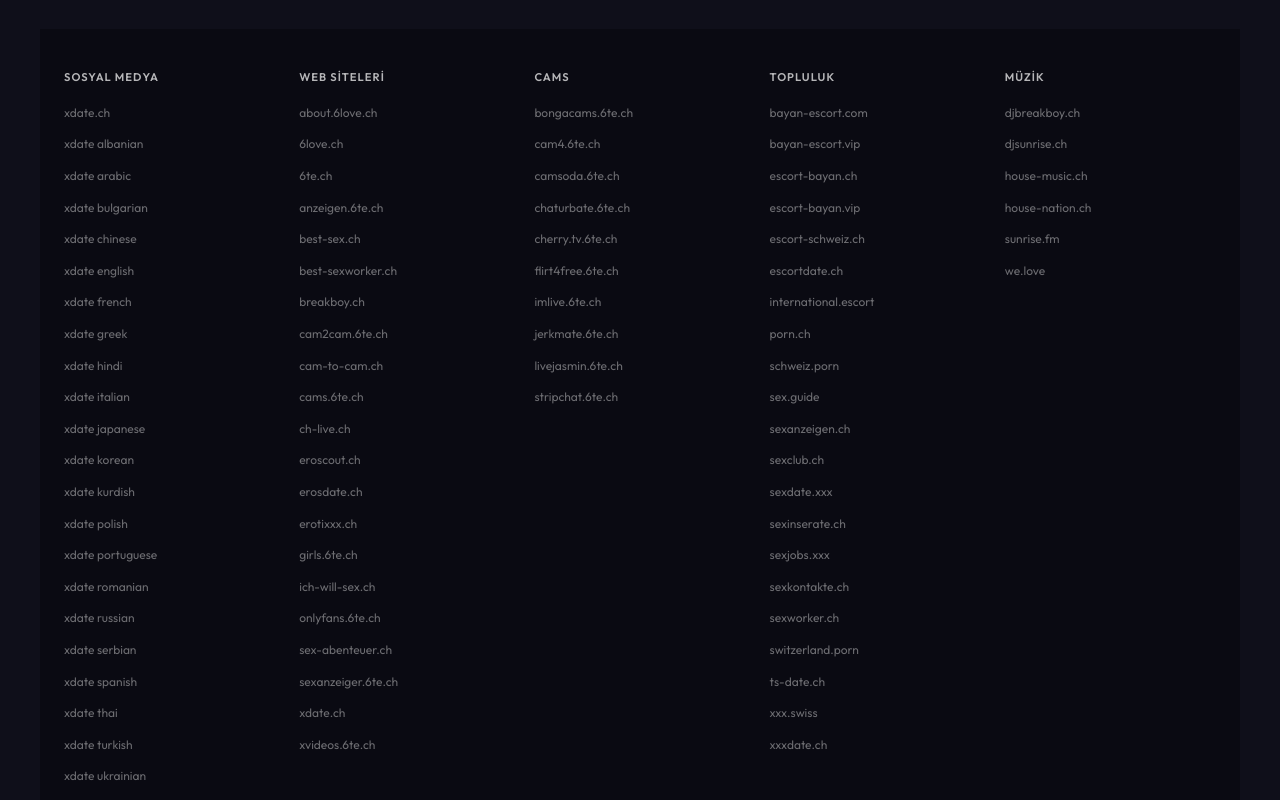
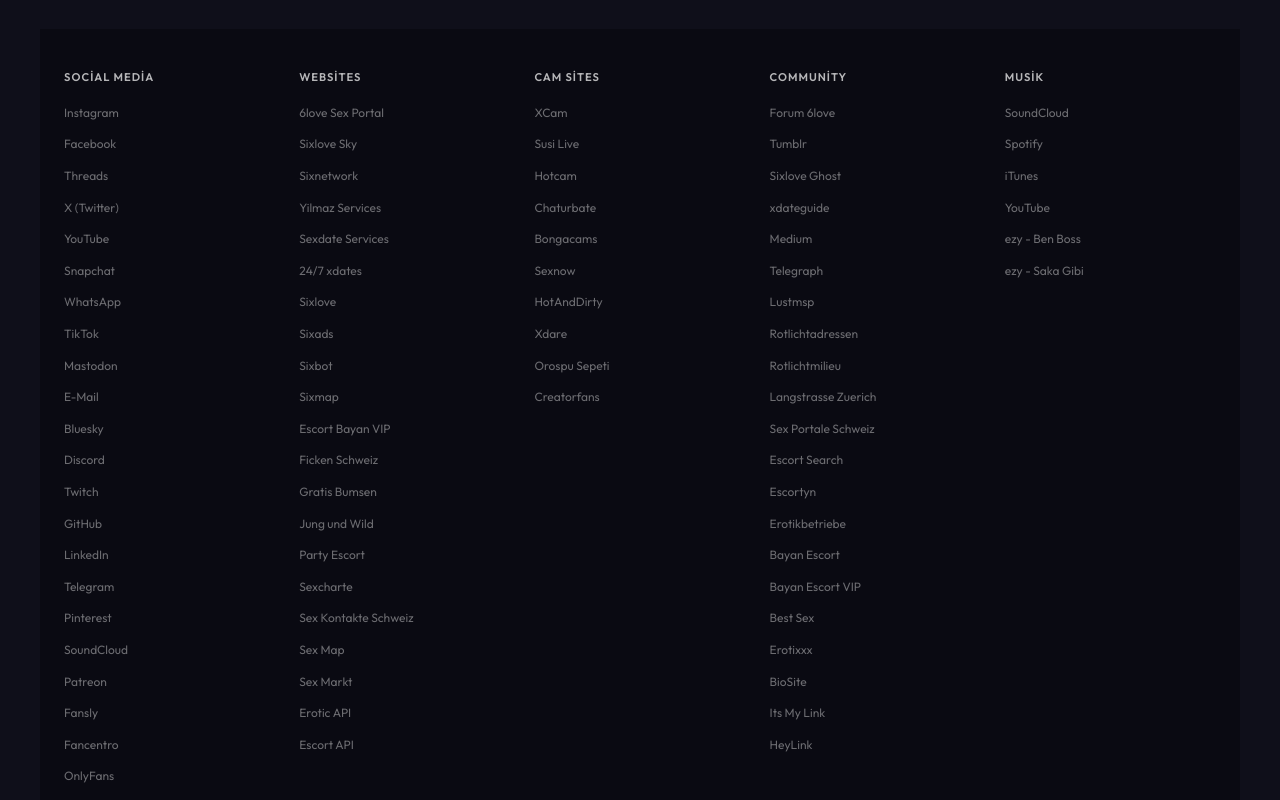
Before and after one commit to breakiboy/escort-bayan.vip, a plain HTML site: page index.html in a window 1280 px wide. Shown: the part 4960-5760 px from the top of the page. Drawn offline with Linux system fonts and the light colour scheme; no server answers.

Commit message:
fix: Network section wie sixlove-landing

```diff
--- a/index.html
+++ b/index.html
@@ -271,111 +271,111 @@
     </div>
   </section>
 
-  <!-- Network Section -->
+    <!-- Network Section -->
   <section class="network-section">
     <div>
-      <h3>Sosyal Medya</h3>
+      <h3>Social Media</h3>
       <ul>
-        <li><a href="https://xdate.ch" target="_blank" rel="noopener">xdate.ch</a></li>
-        <li><a href="https://xdate-ede.translate.goog/?_x_tr_sl=de&_x_tr_tl=sq&_x_tr_hl=de&_x_tr_pto=wapp" target="_blank" rel="noopener">xdate albanian</a></li>
-        <li><a href="https://xdate-ch.translate.goog/?_x_tr_sl=de&_x_tr_tl=ar&_x_tr_hl=de&_x_tr_pto=wapp" target="_blank" rel="noopener">xdate arabic</a></li>
-        <li><a href="https://xdate-ch.translate.goog/?_x_tr_sl=de&_x_tr_tl=bg&_x_tr_hl=de&_x_tr_pto=wapp" target="_blank" rel="noopener">xdate bulgarian</a></li>
-        <li><a href="https://xdate-ch.translate.goog/?_x_tr_sl=de&_x_tr_tl=zh-CN&_x_tr_hl=de&_x_tr_pto=wapp" target="_blank" rel="noopener">xdate chinese</a></li>
-        <li><a href="https://xdate-ch.translate.goog/?_x_tr_sl=de&_x_tr_tl=en&_x_tr_hl=de&_x_tr_pto=wapp" target="_blank" rel="noopener">xdate english</a></li>
-        <li><a href="https://xdate-ch.translate.goog/?_x_tr_sl=de&_x_tr_tl=fr&_x_tr_hl=de&_x_tr_pto=wapp" target="_blank" rel="noopener">xdate french</a></li>
-        <li><a href="https://xdate-ch.translate.goog/?_x_tr_sl=de&_x_tr_tl=el&_x_tr_hl=de&_x_tr_pto=wapp" target="_blank" rel="noopener">xdate greek</a></li>
-        <li><a href="https://xdate-ch.translate.goog/?_x_tr_sl=de&_x_tr_tl=hi&_x_tr_hl=de&_x_tr_pto=wapp" target="_blank" rel="noopener">xdate hindi</a></li>
-        <li><a href="https://xdate-ch.translate.goog/?_x_tr_sl=de&_x_tr_tl=it&_x_tr_hl=de&_x_tr_pto=wapp" target="_blank" rel="noopener">xdate italian</a></li>
-        <li><a href="https://xdate-ch.translate.goog/?_x_tr_sl=de&_x_tr_tl=ja&_x_tr_hl=de&_x_tr_pto=wapp" target="_blank" rel="noopener">xdate japanese</a></li>
-        <li><a href="https://xdate-ch.translate.goog/?_x_tr_sl=de&_x_tr_tl=ko&_x_tr_hl=de&_x_tr_pto=wapp" target="_blank" rel="noopener">xdate korean</a></li>
-        <li><a href="https://xdate-ch.translate.goog/?_x_tr_sl=de&_x_tr_tl=ku&_x_tr_hl=de&_x_tr_pto=wapp" target="_blank" rel="noopener">xdate kurdish</a></li>
-        <li><a href="https://xdate-ch.translate.goog/?_x_tr_sl=de&_x_tr_tl=pl&_x_tr_hl=de&_x_tr_pto=wapp" target="_blank" rel="noopener">xdate polish</a></li>
-        <li><a href="https://xdate-ch.translate.goog/?_x_tr_sl=de&_x_tr_tl=pt&_x_tr_hl=de&_x_tr_pto=wapp" target="_blank" rel="noopener">xdate portuguese</a></li>
-        <li><a href="https://xdate-ch.translate.goog/?_x_tr_sl=de&_x_tr_tl=ro&_x_tr_hl=de&_x_tr_pto=wapp" target="_blank" rel="noopener">xdate romanian</a></li>
-        <li><a href="https://xdate-ch.translate.goog/?_x_tr_sl=de&_x_tr_tl=ru&_x_tr_hl=de&_x_tr_pto=wapp" target="_blank" rel="noopener">xdate russian</a></li>
-        <li><a href="https://xdate-ch.translate.goog/?_x_tr_sl=de&_x_tr_tl=sr&_x_tr_hl=de&_x_tr_pto=wapp" target="_blank" rel="noopener">xdate serbian</a></li>
-        <li><a href="https://xdate-ch.translate.goog/?_x_tr_sl=de&_x_tr_tl=es&_x_tr_hl=de&_x_tr_pto=wapp" target="_blank" rel="noopener">xdate spanish</a></li>
-        <li><a href="https://xdate-ch.translate.goog/?_x_tr_sl=de&_x_tr_tl=th&_x_tr_hl=de&_x_tr_pto=wapp" target="_blank" rel="noopener">xdate thai</a></li>
-        <li><a href="https://xdate-ch.translate.goog/?_x_tr_sl=de&_x_tr_tl=tr&_x_tr_hl=de&_x_tr_pto=wapp" target="_blank" rel="noopener">xdate turkish</a></li>
-        <li><a href="https://xdate-ch.translate.goog/?_x_tr_sl=de&_x_tr_tl=uk&_x_tr_hl=de&_x_tr_pto=wapp" target="_blank" rel="noopener">xdate ukrainian</a></li>
+        <li><a href="https://instagram.com/6love_swiss">Instagram</a></li>
+        <li><a href="https://www.facebook.com/6loveCH/">Facebook</a></li>
+        <li><a href="https://www.threads.net/@6love_swiss">Threads</a></li>
+        <li><a href="https://x.com/6loveCH">X (Twitter)</a></li>
+        <li><a href="https://www.youtube.com/@6love963">YouTube</a></li>
+        <li><a href="https://www.snapchat.com/add/sixlove.ch">Snapchat</a></li>
+        <li><a href="https://api.whatsapp.com/send?phone=417787394445">WhatsApp</a></li>
+        <li><a href="https://www.tiktok.com/@069darkangel">TikTok</a></li>
+        <li><a href="https://mastodon.social/@6love">Mastodon</a></li>
+        <li><a href="mailto:info@6love.ch">E-Mail</a></li>
+        <li><a href="https://bsky.app/profile/sixlove.bsky.social">Bluesky</a></li>
+        <li><a href="https://discord.gg/fC5PGATNkX">Discord</a></li>
+        <li><a href="https://www.twitch.tv/6lovech">Twitch</a></li>
+        <li><a href="https://github.com/breakiboy/6love">GitHub</a></li>
+        <li><a href="https://www.linkedin.com/in/evren-yilmaz-6a62a6a7/">LinkedIn</a></li>
+        <li><a href="https://t.me/sixlovenet">Telegram</a></li>
+        <li><a href="https://www.pinterest.de/sixlove/">Pinterest</a></li>
+        <li><a href="https://soundcloud.com/6love-ch">SoundCloud</a></li>
+        <li><a href="https://www.patreon.com/c/Sixlove">Patreon</a></li>
+        <li><a href="https://fans.ly/r/6love">Fansly</a></li>
+        <li><a href="https://fancentro.com/sell/registration/?acode=8dEYtVin">Fancentro</a></li>
+        <li><a href="https://onlyfans.com/sixlove-swiss">OnlyFans</a></li>
       </ul>
     </div>
     <div>
-      <h3>Web Siteleri</h3>
+      <h3>Websites</h3>
       <ul>
-        <li><a href="https://about.6love.ch" target="_blank" rel="noopener">about.6love.ch</a></li>
-        <li><a href="https://6love.ch" target="_blank" rel="noopener">6love.ch</a></li>
-        <li><a href="https://6te.ch" target="_blank" rel="noopener">6te.ch</a></li>
-        <li><a href="https://anzeigen.6te.ch" target="_blank" rel="noopener">anzeigen.6te.ch</a></li>
-        <li><a href="https://best-sex.ch" target="_blank" rel="noopener">best-sex.ch</a></li>
-        <li><a href="https://best-sexworker.ch" target="_blank" rel="noopener">best-sexworker.ch</a></li>
-        <li><a href="https://breakboy.ch" target="_blank" rel="noopener">breakboy.ch</a></li>
-        <li><a href="https://cam2cam.6te.ch" target="_blank" rel="noopener">cam2cam.6te.ch</a></li>
-        <li><a href="https://cam-to-cam.ch" target="_blank" rel="noopener">cam-to-cam.ch</a></li>
-        <li><a href="https://cams.6te.ch" target="_blank" rel="noopener">cams.6te.ch</a></li>
-        <li><a href="https://ch-live.ch" target="_blank" rel="noopener">ch-live.ch</a></li>
-        <li><a href="https://eroscout.ch" target="_blank" rel="noopener">eroscout.ch</a></li>
-        <li><a href="https://erosdate.ch" target="_blank" rel="noopener">erosdate.ch</a></li>
-        <li><a href="https://erotixxx.ch" target="_blank" rel="noopener">erotixxx.ch</a></li>
-        <li><a href="https://girls.6te.ch" target="_blank" rel="noopener">girls.6te.ch</a></li>
-        <li><a href="https://ich-will-sex.ch" target="_blank" rel="noopener">ich-will-sex.ch</a></li>
-        <li><a href="https://onlyfans.6te.ch" target="_blank" rel="noopener">onlyfans.6te.ch</a></li>
-        <li><a href="https://sex-abenteuer.ch" target="_blank" rel="noopener">sex-abenteuer.ch</a></li>
-        <li><a href="https://sexanzeiger.6te.ch" target="_blank" rel="noopener">sexanzeiger.6te.ch</a></li>
-        <li><a href="https://xdate.ch" target="_blank" rel="noopener">xdate.ch</a></li>
-        <li><a href="https://xvideos.6te.ch" target="_blank" rel="noopener">xvideos.6te.ch</a></li>
+        <li><a href="https://6love.ch">6love Sex Portal</a></li>
+        <li><a href="https://sexportale.my.canva.site">Sixlove Sky</a></li>
+        <li><a href="https://sixnetwork.ch">Sixnetwork</a></li>
+        <li><a href="https://www.yilmaz.services">Yilmaz Services</a></li>
+        <li><a href="https://sexdate.services">Sexdate Services</a></li>
+        <li><a href="https://storage.googleapis.com/xdate/index.html">24/7 xdates</a></li>
+        <li><a href="https://sixlove.ch/">Sixlove</a></li>
+        <li><a href="https://sixads.ch/">Sixads</a></li>
+        <li><a href="https://sixbot.ch/">Sixbot</a></li>
+        <li><a href="https://sixmap.ch/">Sixmap</a></li>
+        <li><a href="https://escort-bayan.vip/">Escort Bayan VIP</a></li>
+        <li><a href="https://ficken-schweiz.ch/">Ficken Schweiz</a></li>
+        <li><a href="https://gratis-bumsen.ch/">Gratis Bumsen</a></li>
+        <li><a href="https://jungundwild.ch/">Jung und Wild</a></li>
+        <li><a href="https://partyescort.com/">Party Escort</a></li>
+        <li><a href="https://sexcharte.ch/">Sexcharte</a></li>
+        <li><a href="https://sex-kontakte-schweiz.ch/">Sex Kontakte Schweiz</a></li>
+        <li><a href="https://sex-map.com/">Sex Map</a></li>
+        <li><a href="https://sex-markt.ch/">Sex Markt</a></li>
+        <li><a href="https://blist.ch/">Erotic API</a></li>
+        <li><a href="https://backend.6love.ch/">Escort API</a></li>
       </ul>
     </div>
     <div>
-      <h3>Cams</h3>
+      <h3>Cam Sites</h3>
       <ul>
-        <li><a href="https://bongacams.6te.ch" target="_blank" rel="noopener">bongacams.6te.ch</a></li>
-        <li><a href="https://cam4.6te.ch" target="_blank" rel="noopener">cam4.6te.ch</a></li>
-        <li><a href="https://camsoda.6te.ch" target="_blank" rel="noopener">camsoda.6te.ch</a></li>
-        <li><a href="https://chaturbate.6te.ch" target="_blank" rel="noopener">chaturbate.6te.ch</a></li>
-        <li><a href="https://cherry.tv.6te.ch" target="_blank" rel="noopener">cherry.tv.6te.ch</a></li>
-        <li><a href="https://flirt4free.6te.ch" target="_blank" rel="noopener">flirt4free.6te.ch</a></li>
-        <li><a href="https://imlive.6te.ch" target="_blank" rel="noopener">imlive.6te.ch</a></li>
-        <li><a href="https://jerkmate.6te.ch" target="_blank" rel="noopener">jerkmate.6te.ch</a></li>
-        <li><a href="https://livejasmin.6te.ch" target="_blank" rel="noopener">livejasmin.6te.ch</a></li>
-        <li><a href="https://stripchat.6te.ch" target="_blank" rel="noopener">stripchat.6te.ch</a></li>
+        <li><a href="https://x-cam.ch/joinmenow">XCam</a></li>
+        <li><a href="https://susi.live/livelanding?ADR=wp0e4f15a0">Susi Live</a></li>
+        <li><a href="https://www.hotcam.ch/">Hotcam</a></li>
+        <li><a href="https://chaturbate.com/in/?tour=LQps&campaign=9MGQt&track=default&room=breakiboy">Chaturbate</a></li>
+        <li><a href="https://bongacams8.com/track?c=801025">Bongacams</a></li>
+        <li><a href="https://sex-now.ch/">Sexnow</a></li>
+        <li><a href="https://www.hotanddirty.ch/">HotAndDirty</a></li>
+        <li><a href="https://xdare.ch/">Xdare</a></li>
+        <li><a href="https://orospusepeti.com/">Orospu Sepeti</a></li>
+        <li><a href="https://creatorfans.net/">Creatorfans</a></li>
       </ul>
     </div>
     <div>
-      <h3>Topluluk</h3>
+      <h3>Community</h3>
       <ul>
-        <li><a href="https://bayan-escort.com" target="_blank" rel="noopener">bayan-escort.com</a></li>
-        <li><a href="https://bayan-escort.vip" target="_blank" rel="noopener">bayan-escort.vip</a></li>
-        <li><a href="https://escort-bayan.ch" target="_blank" rel="noopener">escort-bayan.ch</a></li>
-        <li><a href="https://escort-bayan.vip" target="_blank" rel="noopener">escort-bayan.vip</a></li>
-        <li><a href="https://escort-schweiz.ch" target="_blank" rel="noopener">escort-schweiz.ch</a></li>
-        <li><a href="https://escortdate.ch" target="_blank" rel="noopener">escortdate.ch</a></li>
-        <li><a href="https://international-ede.escort" target="_blank" rel="noopener">international.escort</a></li>
-        <li><a href="https://porn.ch" target="_blank" rel="noopener">porn.ch</a></li>
-        <li><a href="https://schweiz.porn" target="_blank" rel="noopener">schweiz.porn</a></li>
-        <li><a href="https://sex.guide" target="_blank" rel="noopener">sex.guide</a></li>
-        <li><a href="https://sexanzeigen.ch" target="_blank" rel="noopener">sexanzeigen.ch</a></li>
-        <li><a href="https://sexclub.ch" target="_blank" rel="noopener">sexclub.ch</a></li>
-        <li><a href="https://sexdate.xxx" target="_blank" rel="noopener">sexdate.xxx</a></li>
-        <li><a href="https://sexinserate.ch" target="_blank" rel="noopener">sexinserate.ch</a></li>
-        <li><a href="https://sexjobs.xxx" target="_blank" rel="noopener">sexjobs.xxx</a></li>
-        <li><a href="https://sexkontakte.ch" target="_blank" rel="noopener">sexkontakte.ch</a></li>
-        <li><a href="https://sexworker.ch" target="_blank" rel="noopener">sexworker.ch</a></li>
-        <li><a href="https://switzerland-ede.porn" target="_blank" rel="noopener">switzerland.porn</a></li>
-        <li><a href="https://ts-date.ch" target="_blank" rel="noopener">ts-date.ch</a></li>
-        <li><a href="https://xxx.swiss" target="_blank" rel="noopener">xxx.swiss</a></li>
-        <li><a href="https://xxxdate.ch" target="_blank" rel="noopener">xxxdate.ch</a></li>
+        <li><a href="https://forum.6love.ch">Forum 6love</a></li>
+        <li><a href="https://www.tumblr.com/blog/6lovech">Tumblr</a></li>
+        <li><a href="https://sixlove.ghost.io/">Sixlove Ghost</a></li>
+        <li><a href="https://xdateguide.blogspot.com">xdateguide</a></li>
+        <li><a href="https://medium.com/@sixlove">Medium</a></li>
+        <li><a href="https://telegra.ph/Geile-Xdates-in-der-Schweiz-01-09">Telegraph</a></li>
+        <li><a href="https://lustmsp.ch/">Lustmsp</a></li>
+        <li><a href="https://www.rotlichtadressen.ch/">Rotlichtadressen</a></li>
+        <li><a href="https://rotlichtmilieu.ch/">Rotlichtmilieu</a></li>
+        <li><a href="https://www.lang-strasse.ch">Langstrasse Zuerich</a></li>
+        <li><a href="https://sex-portale.ch">Sex Portale Schweiz</a></li>
+        <li><a href="https://escort-search.com/">Escort Search</a></li>
+        <li><a href="https://escortyn.com/">Escortyn</a></li>
+        <li><a href="https://erotikbetriebe.ch/">Erotikbetriebe</a></li>
+        <li><a href="https://bayan-escort.com/">Bayan Escort</a></li>
+        <li><a href="https://bayan-escort.vip/">Bayan Escort VIP</a></li>
+        <li><a href="https://best-sex.ch/">Best Sex</a></li>
+        <li><a href="https://erotixxx.ch/">Erotixxx</a></li>
+        <li><a href="https://bio.site/sixlove">BioSite</a></li>
+        <li><a href="https://its-my.link/@6love">Its My Link</a></li>
+        <li><a href="https://heylink.me/sixlove/">HeyLink</a></li>
       </ul>
     </div>
     <div>
-      <h3>Müzik</h3>
+      <h3>Musik</h3>
       <ul>
-        <li><a href="https://djbreakboy.ch" target="_blank" rel="noopener">djbreakboy.ch</a></li>
-        <li><a href="https://djsunrise.ch" target="_blank" rel="noopener">djsunrise.ch</a></li>
-        <li><a href="https://house-music.ch" target="_blank" rel="noopener">house-music.ch</a></li>
-        <li><a href="https://house-nation.ch" target="_blank" rel="noopener">house-nation.ch</a></li>
-        <li><a href="https://sunrise-ede.fm" target="_blank" rel="noopener">sunrise.fm</a></li>
-        <li><a href="https://we-ede.love" target="_blank" rel="noopener">we.love</a></li>
+        <li><a href="https://soundcloud.com/6love-ch">SoundCloud</a></li>
+        <li><a href="https://open.spotify.com/intl-de/artist/5Rw3tXSL4T7CcSTB3cjGu2">Spotify</a></li>
+        <li><a href="https://music.apple.com/us/artist/ezy/1856510680">iTunes</a></li>
+        <li><a href="https://www.youtube.com/@6love963">YouTube</a></li>
+        <li><a href="https://distrokid.com/hyperfollow/ezy12/ben-boss">ezy - Ben Boss</a></li>
+        <li><a href="https://distrokid.com/hyperfollow/ezy12/aka-gibi">ezy - Saka Gibi</a></li>
       </ul>
     </div>
   </section>
```
